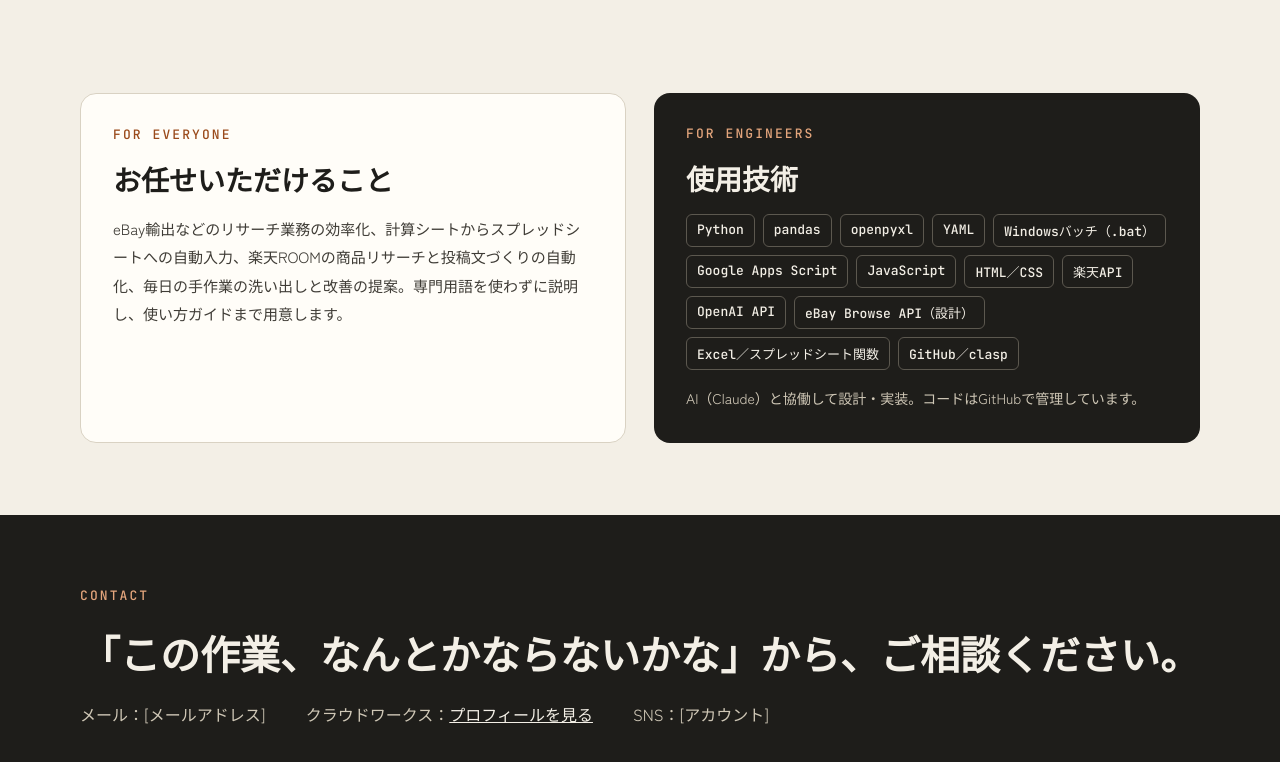
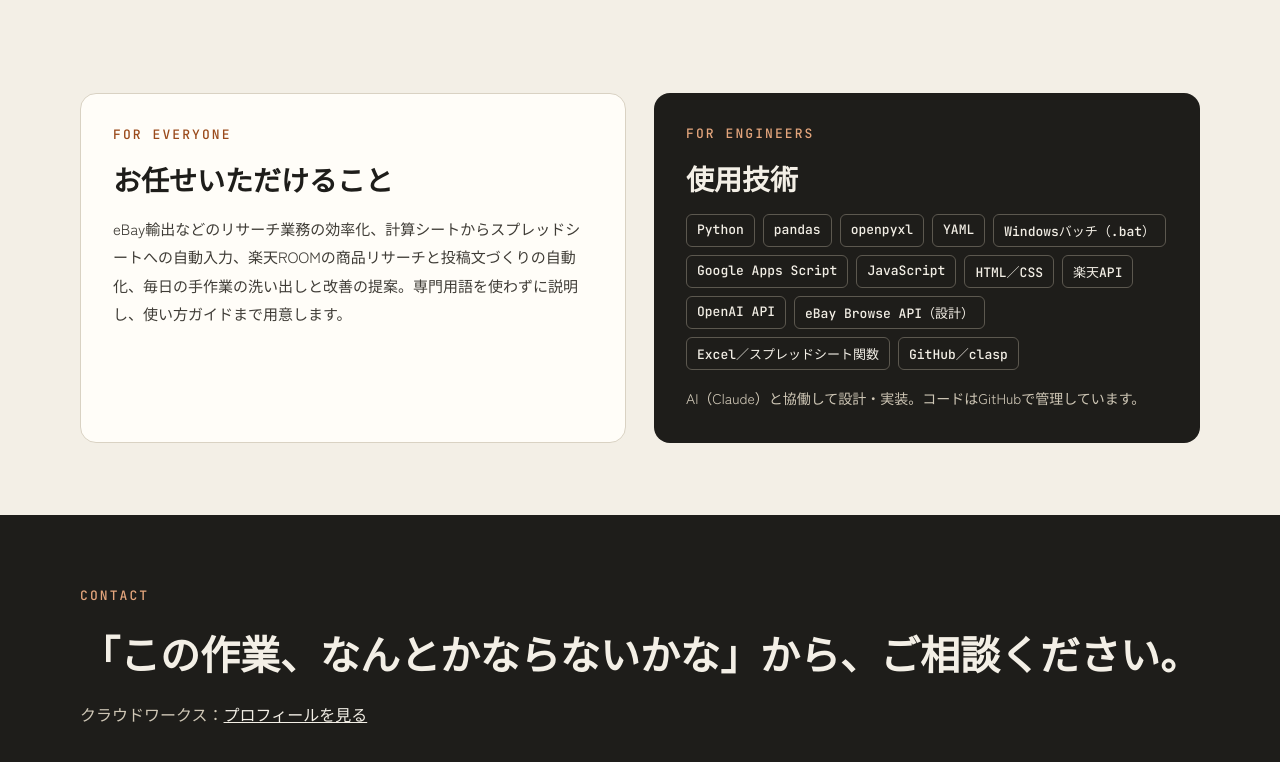
Before and after one commit to haruhima531-ui/portfolio, a plain HTML site: page index.html in a window 1280 px wide. Shown: the part 4489-5251 px from the top of the page. Drawn offline with Linux system fonts and the light colour scheme; a web font is replaced by a local one.

Commit message:
Update index.html

```diff
--- a/index.html
+++ b/index.html
@@ -440,9 +440,9 @@ button:focus-visible{outline:3px solid #9A4A1B;outline-offset:2px}
 <div style="font-family: 'JetBrains Mono',monospace; font-size: 13px; letter-spacing: 0.16em; color: #E3A57C">CONTACT</div>
 <h2 style="margin: 0; font-family: 'Zen Old Mincho',serif; font-size: 40px; font-weight: 700">「この作業、なんとかならないかな」から、ご相談ください。</h2>
 <div style="display: flex; gap: 40px; font-size: 16px; color: #CFC7B6">
-<span>メール：[メールアドレス]</span>
+
 <span>クラウドワークス：<a href="https://crowdworks.jp/public/employees/7001481" target="_blank" style="color:#F3EFE6">プロフィールを見る</a></span>
-<span>SNS：[アカウント]</span>
+
 </div>
 </footer>
 </div>
@@ -890,9 +890,9 @@ button:focus-visible{outline:3px solid #9A4A1B;outline-offset:2px}
 <div style="font-family: 'JetBrains Mono',monospace; font-size: 13px; letter-spacing: 0.16em; color: #E3A57C">CONTACT</div>
 <h2 style="margin: 0; font-family: 'Zen Old Mincho',serif; font-size: 40px; font-weight: 700">「この作業、なんとかならないかな」から、ご相談ください。</h2>
 <div style="display: flex; gap: 40px; font-size: 16px; color: #CFC7B6">
-<span>メール：[メールアドレス]</span>
+
 <span>クラウドワークス：<a href="https://crowdworks.jp/public/employees/7001481" target="_blank" style="color:#F3EFE6">プロフィールを見る</a></span>
-<span>SNS：[アカウント]</span>
+
 </div>
 </footer>
 </div>
```
